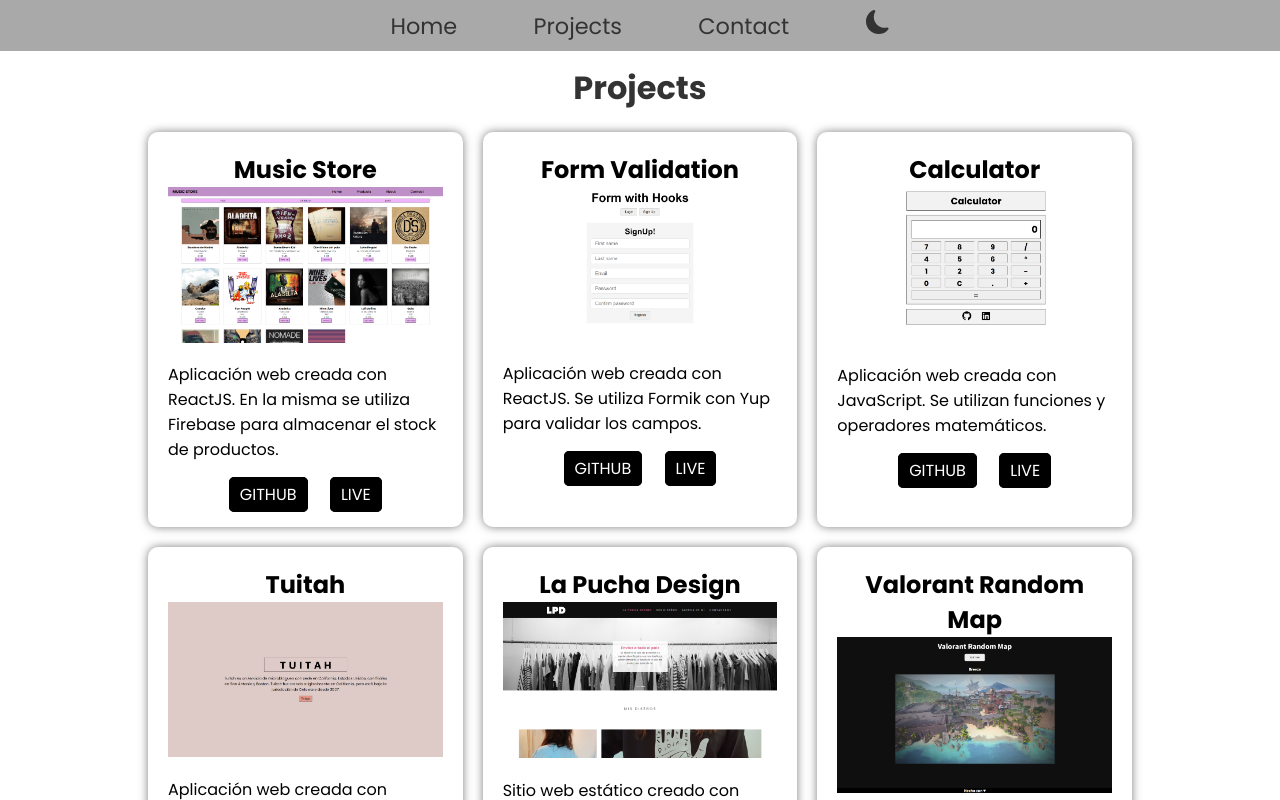
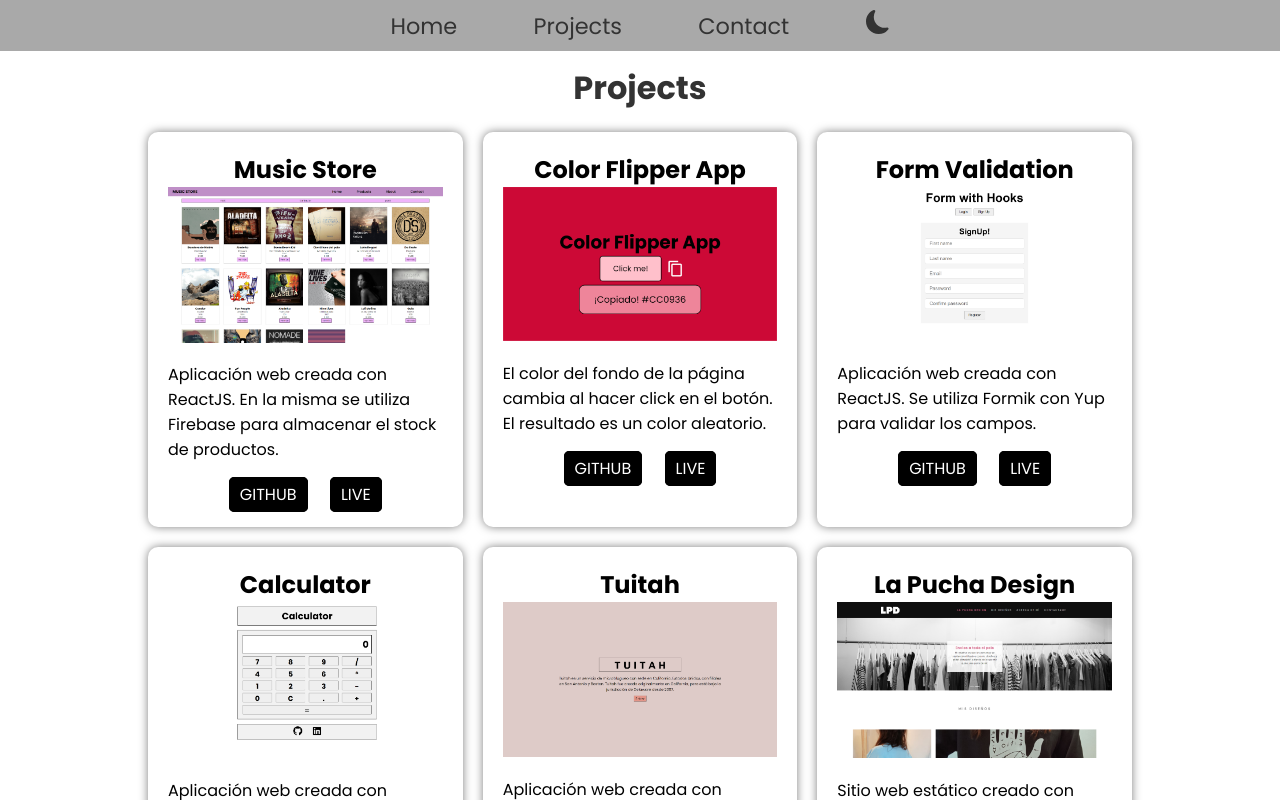
Before and after one commit to gomeznahuel/gomeznahueldev, a React (Create React App) app: page /projects in a window 1280 px wide. Shown: the top 800 px of the page. Built offline with nearby package versions, Linux system fonts and the light colour scheme.

Commit message:
New project added

```diff
--- a/src/pages/Projects.js
+++ b/src/pages/Projects.js
@@ -20,6 +20,13 @@ const Projects = () => {
       image: "/images/MusicStore.png",
       link: "https://coderhouse-react-six.vercel.app/",
       github: "https://github.com/almanoduerme/coderhouse-react/",
+    },
+    {
+      title: "Color Flipper App",
+      description: "El color del fondo de la página cambia al hacer click en el botón. El resultado es un color aleatorio.",
+      image: "/images/ColorFlipperApp.png",
+      link: "https://colorflipperapp.vercel.app/",
+      github: "https://github.com/almanoduerme/colorflipperapp",
     },
     {
       title: "Form Validation",
```
Also changed, not shown: public/images/ColorFlipperApp.png (added).
